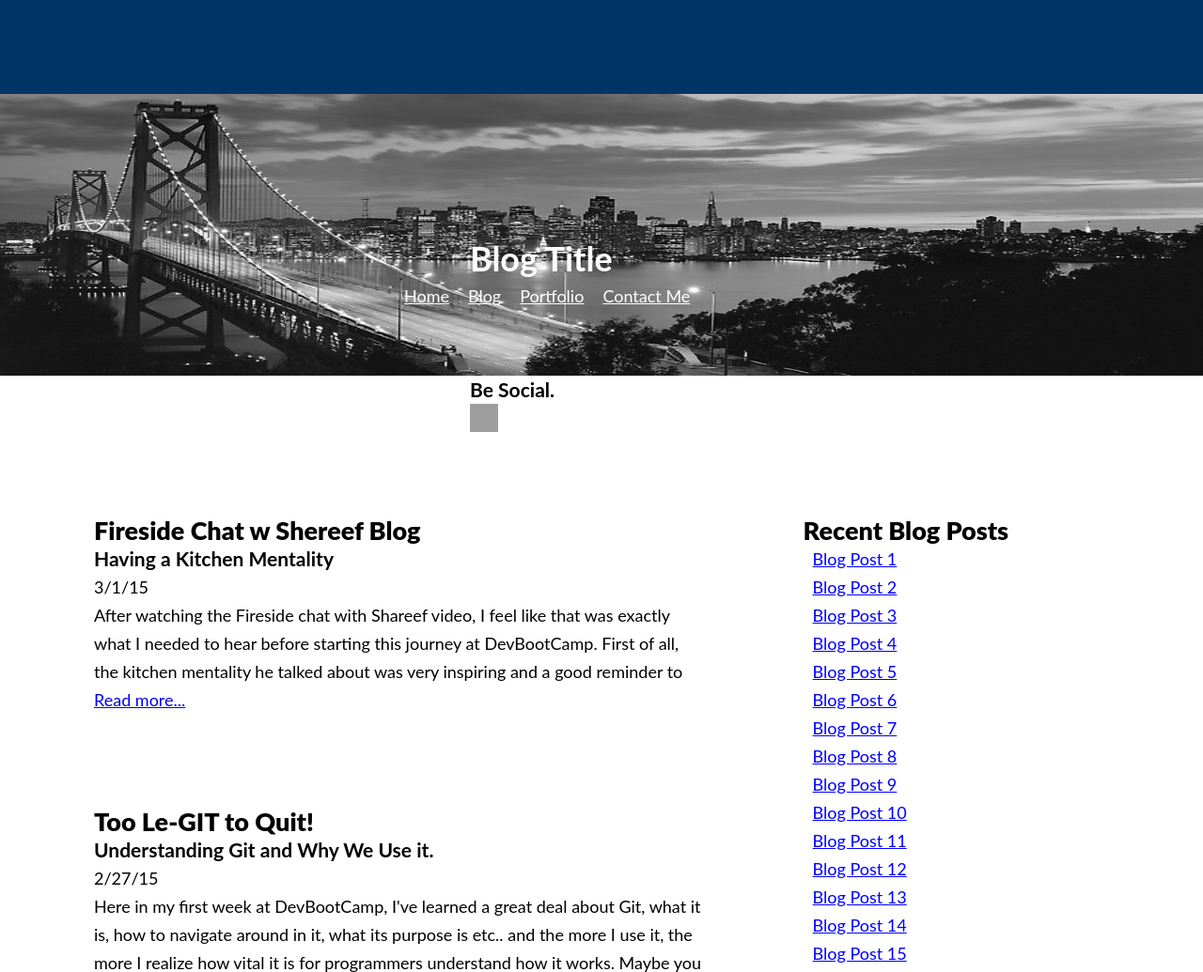
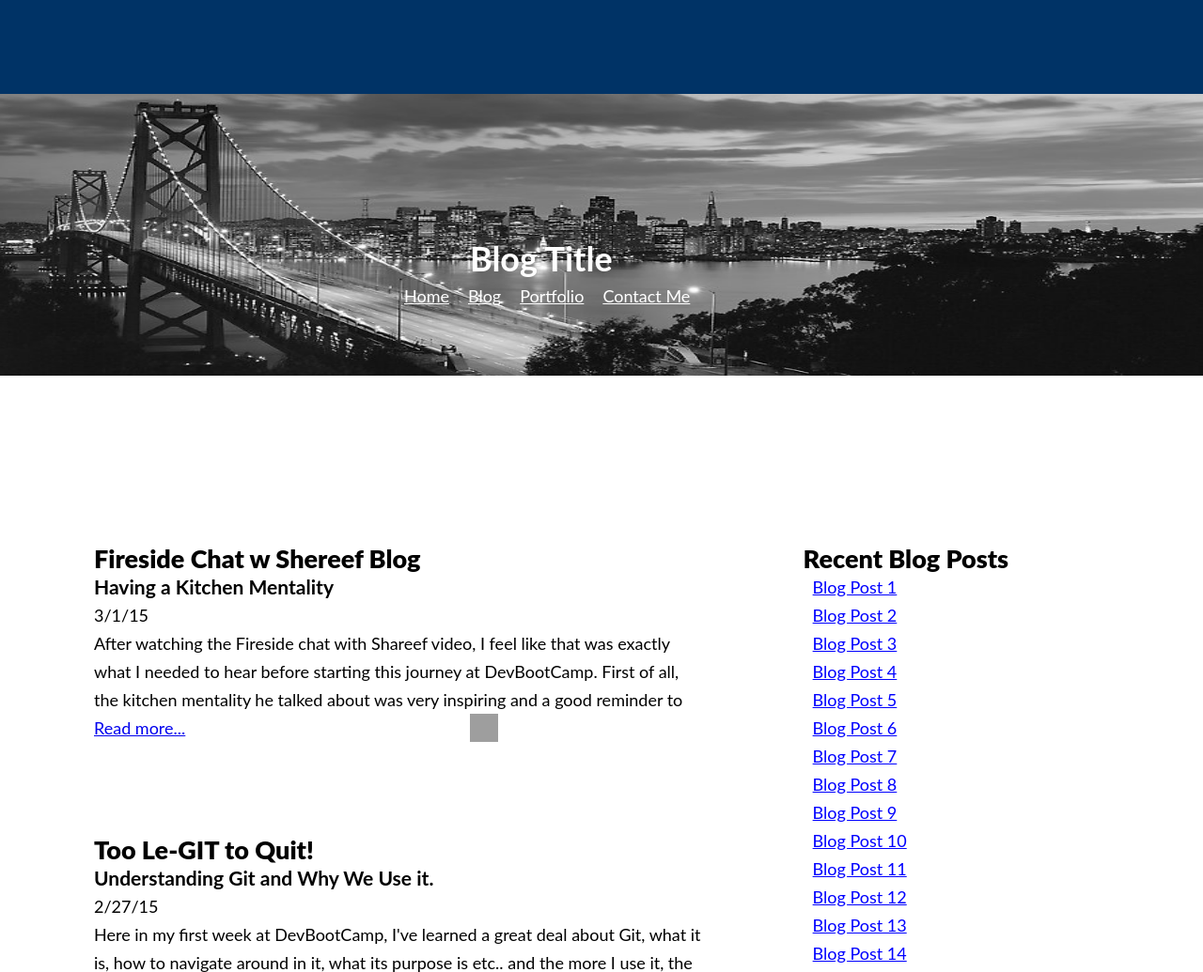
Before and after one commit to naaaaate/naaaaate.github.io, a PHP site: page /blog/blog-template.html in a window 1280 px wide; the page is wider, and only the part inside the window is pictured. Shown: the top 1035 px of that part at 94% size. Run offline with PHP 8.4, Linux system fonts and the light colour scheme; grey boxes are pictures that could not be loaded.

Commit message:
Update blog-stylesheet.css

```diff
--- a/stylesheets/blog-stylesheet.css
+++ b/stylesheets/blog-stylesheet.css
@@ -1,13 +1,12 @@
 
 
-
-div #social {
-    position: absolute;
+#social div {
+    position: relative;
     top: 400px;
     left: 500px;
 }
 
-#social img{
+#social div img{
     position: absolute;
     top: 30px;
     height: 30px;
```
